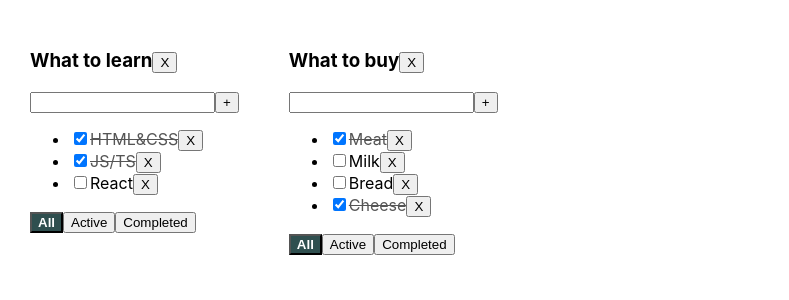
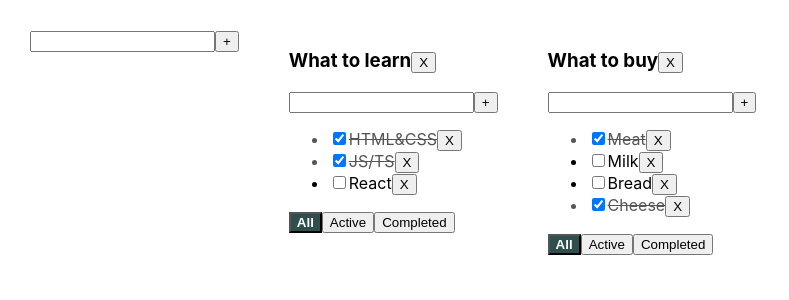
Before and after one commit to vbsm11/to-do-list, a React (Create React App) app: page / in a window 1280 px wide. Shown: the top 300 px of the page, without its empty margins (0-789 px from the left). Built offline with nearby package versions, Linux system fonts and the light colour scheme.

Commit message:
Add Todolists. Universal Inputs.

```diff
--- /dev/null
+++ b/src/AddItemForm.tsx
@@ -0,0 +1,44 @@
+import React, {FC, ChangeEvent, KeyboardEvent, useState} from 'react';
+
+type AddItemFormPropsType = {
+    addItem: (title: string) => void
+}
+
+export const AddItemForm: FC<AddItemFormPropsType> = ({addItem}) => {
+    const [title, setTitle] = useState<string>("");
+    const [error, setError] = useState<boolean>(false);
+
+    const onChangeSetTitle = (e: ChangeEvent<HTMLInputElement>) => {
+        setTitle(e.currentTarget.value);
+        error && setError(false);
+        // e.currentTarget - в данном случае input
+    }
+
+    const onClickAddItem = () => {
+        const trimmedTitle = title.trim()
+        if (trimmedTitle) {
+            addItem(trimmedTitle)
+        } else {
+            setError(true)
+        }
+
+        setTitle("");
+    }
+
+    const onKeyDownAddItem = (e: KeyboardEvent<HTMLInputElement>) => {
+        e.key === "Enter" && onClickAddItem();
+    }
+
+    return (
+        <div>
+            <input
+                value={title}
+                onChange={onChangeSetTitle}
+                onKeyDown={onKeyDownAddItem}
+                className={ error? 'error' : ''}
+            />
+            <button onClick={onClickAddItem}>+</button>
+            {error && <div style={{color: "red"}}>Title is required</div>}
+        </div>
+    )
+}
--- a/src/App.tsx
+++ b/src/App.tsx
@@ -2,6 +2,7 @@ import React, {useState} from 'react';
 import './App.css';
 import TodoList, {TaskType} from './TodoList';
 import {v1} from 'uuid';
+import {AddItemForm} from './AddItemForm';
 
 
 // CRUD
@@ -36,7 +37,7 @@ function App() {
         [todoListID1]: [
             {id: v1(), title: 'HTML&CSS', isDone: true},
             {id: v1(), title: 'JS/TS', isDone: true},
-            {id: v1(), title: 'React', isDone: false}
+            {id: v1(), title: 'React', isDone: false},
         ],
         [todoListID2]: [
             {id: v1(), title: 'Meat', isDone: true},
@@ -69,9 +70,18 @@ function App() {
         copyTasks[todoListID] = tasks[todoListID].map(t => t.id === taskID? {...t, isDone: isDone} : t);
         setTasks(copyTasks);
     }
+    const changeTaskTitle = (todoListID: string, taskID: string, title: string) => {
+        const copyTasks = {...tasks};
+        copyTasks[todoListID] = tasks[todoListID].map(t => t.id === taskID? {...t, title: title} : t);
+        setTasks(copyTasks);
+    }
 
     const changeTodoListFilter = (todoListID: string, filter: FilterValuesType) => {
         setTodolists(todoLists.map(t => t.id === todoListID? {...t, filter: filter} : t));
+    }
+
+    const changeTodoListTitle = (todoListID: string, title: string) => {
+        setTodolists(todoLists.map(t => t.id === todoListID? {...t, title: title} : t));
     }
 
     const removeTodolist = (todoListID: string) => {
@@ -79,6 +89,17 @@ function App() {
         const copyTasks = {...tasks};
         delete copyTasks[todoListID];
         setTasks(copyTasks);
+    }
+
+    const addTodolist = (title: string) => {
+        const newTodoListID = v1();
+        const newTodoList: TodoListType = {
+            id: newTodoListID,
+            title: title,
+            filter: 'all'
+        }
+        setTodolists([newTodoList, ...todoLists]);
+        setTasks({...tasks, [newTodoListID]: []});
     }
 
     // UI:
@@ -95,16 +116,18 @@ function App() {
 
         return (
             <TodoList
-                key = {tl.id}
+                key={tl.id}
                 todoListID={tl.id}
                 title={tl.title}
                 tasks={tasksForRender[tl.id]}
                 addTask={addTask}
                 removeTask={removeTask}
+                changeTaskTitle={changeTaskTitle}
+                changeTaskStatus={changeTaskStatus}
+                removeTodolist={removeTodolist}
+                changeTodoListTitle={changeTodoListTitle}
                 changeTodoListFilter={changeTodoListFilter}
-                changeTaskStatus={changeTaskStatus}
                 filter={tl.filter}
-                removeTodolist={removeTodolist}
             />
         )
     })
@@ -112,6 +135,7 @@ function App() {
 
     return (
         <div className="App">
+            <AddItemForm addItem={addTodolist} />
             {todolistsComponents}
         </div>
     );
--- /dev/null
+++ b/src/EditableSpan.tsx
@@ -0,0 +1,41 @@
+import React, {ChangeEvent, FC, KeyboardEvent, useState} from 'react';
+
+type EditableSpanPropsType = {
+    title: string
+    changeTitle: (editedTitle: string) => void
+}
+
+export const EditableSpan: FC<EditableSpanPropsType> = ({title, changeTitle}) => {
+    const [text, setText] = useState<string>(title);
+    const [editMode, setEditMode] = useState<boolean>(false);
+
+    const onChangeSetText = (e: ChangeEvent<HTMLInputElement>) => {
+        setText(e.currentTarget.value);
+    }
+
+    const onKeyDownChangeTitle = (e: KeyboardEvent<HTMLInputElement>) => {
+        e.key === "Enter" && offEditMode();
+    }
+
+
+    const onEditMode = () => {
+        setEditMode(true);
+    }
+
+    const offEditMode = () => {
+        setEditMode(false);
+        changeTitle(text);
+    }
+
+    return (
+        editMode
+            ? <input
+                value={text}
+                onChange={onChangeSetText}
+                onBlur={offEditMode}
+                onKeyDown={onKeyDownChangeTitle}
+                autoFocus
+            />
+            : <span onDoubleClick={onEditMode}>{title}</span>
+    )
+}
--- a/src/TodoList.tsx
+++ b/src/TodoList.tsx
@@ -1,5 +1,7 @@
-import React, {useState, KeyboardEvent, ChangeEvent} from 'react';
-import {FilterValuesType, TaskStateType} from './App';
+import React, {ChangeEvent} from 'react';
+import App, {FilterValuesType} from './App';
+import {AddItemForm} from './AddItemForm';
+import {EditableSpan} from './EditableSpan';
 // rsc + tab
 
 export type TaskType = {
@@ -16,13 +18,12 @@ type TodoListPropsType = {
     addTask: (todoListID: string, title: string) => void
     removeTask: (todoListID: string, taskID: string) => void
     changeTodoListFilter: (todoListID: string, filter:FilterValuesType) => void
+    changeTodoListTitle: ((todoListID: string, title: string) => void)
     changeTaskStatus: (todoListID: string, taskID: string, isDone: boolean) => void
+    changeTaskTitle: (todoListID: string, taskID: string, title: string) => void
     removeTodolist: (todoListID: string) => void
 }
 const TodoList = (props: TodoListPropsType) => {
-
-    const [title, setTitle] = useState<string>("")
-    const [error, setError] = useState<boolean>(false);
 
     const tasksJSX = props.tasks.length? props.tasks.map(t => {
         const removeTask = () => props.removeTask(props.todoListID, t.id);
@@ -30,52 +31,40 @@ const TodoList = (props: TodoListPropsType) => {
         const onChangeTaskStatus = (e:ChangeEvent<HTMLInputElement> ) => {
             props.changeTaskStatus(props.todoListID, t.id, e.currentTarget.checked)
         }
+        const onChangeTaskTitle = (title: string) => {
+            props.changeTaskTitle(props.todoListID, t.id, title)
+        }
 
         return (
-            <li key={t.id}>
+            <li
+                key={t.id}
+                className={t.isDone ? 'isDone' : ''}
+            >
                 <input
                     onChange={onChangeTaskStatus}
                     type="checkbox"
                     checked={t.isDone}
                 />
-                <span className={t.isDone ? 'isDone' : ''}>{t.title}</span>
+                <EditableSpan title={t.title} changeTitle={onChangeTaskTitle}/>
                 <button onClick={removeTask}>X</button>
             </li>
         )
     }) :
         <span>No tasks</span>
 
-    const addTask = () => {
-        const trimmedTitle = title.trim()
-        if (trimmedTitle) {
-            props.addTask(props.todoListID, trimmedTitle)
-        } else {
-            setError(true)
-        }
-
-        setTitle("");
+    const addTask = (title: string) => {
+        props.addTask(props.todoListID, title);
     }
 
-    const onKeyDownAddTask = (e: KeyboardEvent<HTMLInputElement>) => {
-        e.key === "Enter" && addTask();
+    const createOnClickHandler = (filer: FilterValuesType): () => void => {
+        const onClickHandler = () => {
+            props.changeTodoListFilter(props.todoListID, filer);
+        }
+        return onClickHandler;
     }
 
-    const onChangeSetTitle = (e: ChangeEvent<HTMLInputElement>) => {
-        setTitle(e.currentTarget.value)
-        setError(false)
-        // e.currentTarget - в данном случае input
-    }
-
-    const onAllClickHandler = () => {
-        props.changeTodoListFilter(props.todoListID,"all")
-    }
-
-    const onActiveClickHandler = () => {
-        props.changeTodoListFilter(props.todoListID,"active")
-    }
-
-    const onCompletedClickHandler = () => {
-        props.changeTodoListFilter(props.todoListID,"completed")
+    const changeTodoListTitle = (title: string) => {
+        props.changeTodoListTitle(props.todoListID, title);
     }
 
     const removeTodolist = () => {
@@ -85,35 +74,26 @@ const TodoList = (props: TodoListPropsType) => {
     return (
         <div>
             <h3>
-                {props.title}
+                <EditableSpan title={props.title} changeTitle={changeTodoListTitle}/>
                 <button onClick={removeTodolist}>X</button>
             </h3>
 
-            <div>
-                <input
-                    value={title}
-                    onChange={onChangeSetTitle}
-                    onKeyDown={onKeyDownAddTask}
-                    className={ error? 'error' : ''}
-                />
-                <button onClick={addTask}>+</button>
-                {error && <div style={{color: "red"}}>Title is required</div>}
-            </div>
+            <AddItemForm addItem={addTask} />
             <ul>
                 {tasksJSX}
             </ul>
             <div>
                 <button
                     className={props.filter === 'all' ? 'active' : ''}
-                    onClick={onAllClickHandler}
+                    onClick={createOnClickHandler('all')}
                 >All</button>
                 <button
                     className={props.filter === 'active' ? 'active' : ''}
-                    onClick={onActiveClickHandler}
+                    onClick={createOnClickHandler('active')}
                 >Active</button>
                 <button
                     className={props.filter === 'completed' ? 'active' : ''}
-                    onClick={onCompletedClickHandler}
+                    onClick={createOnClickHandler('completed')}
                 >Completed</button>
             </div>
         </div>
```
